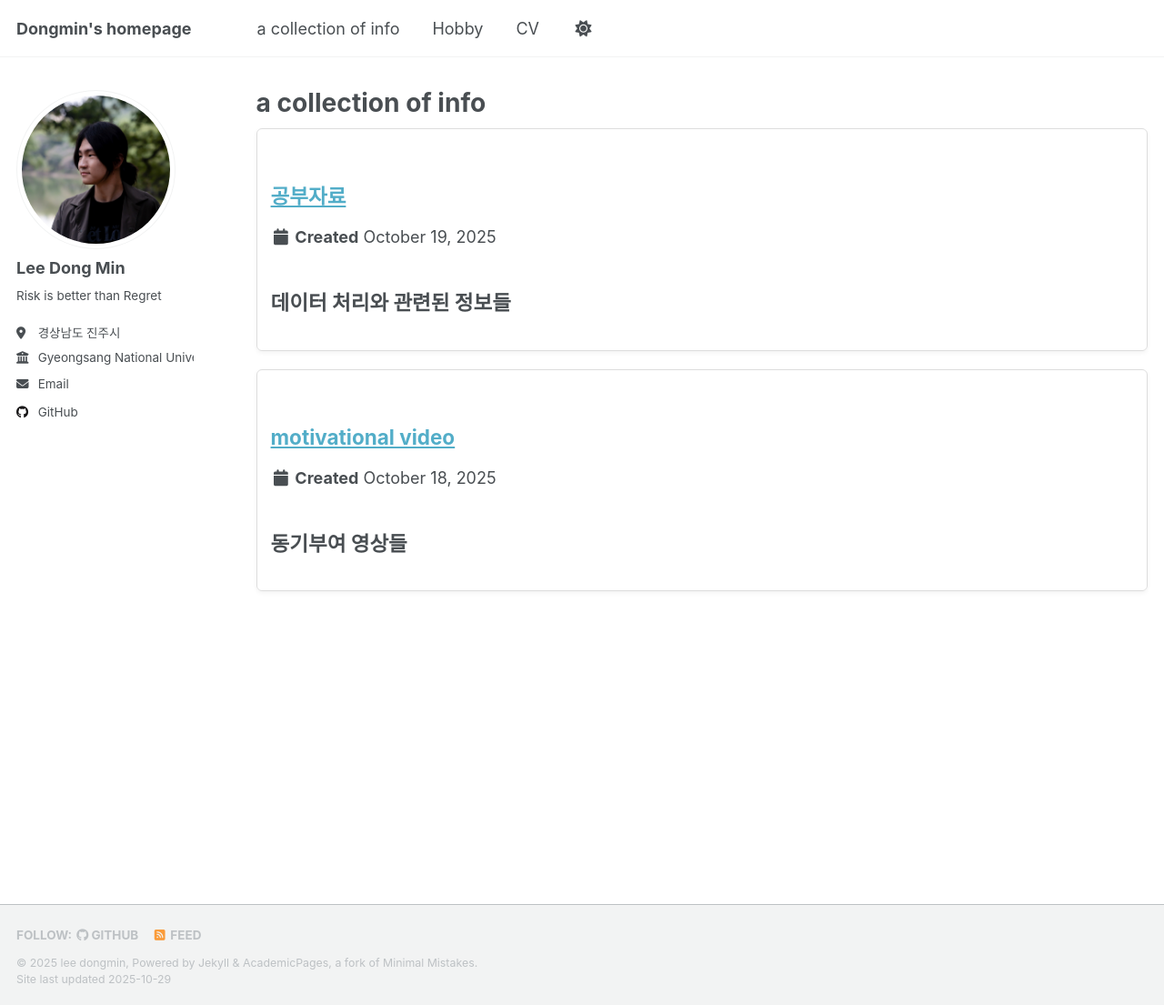
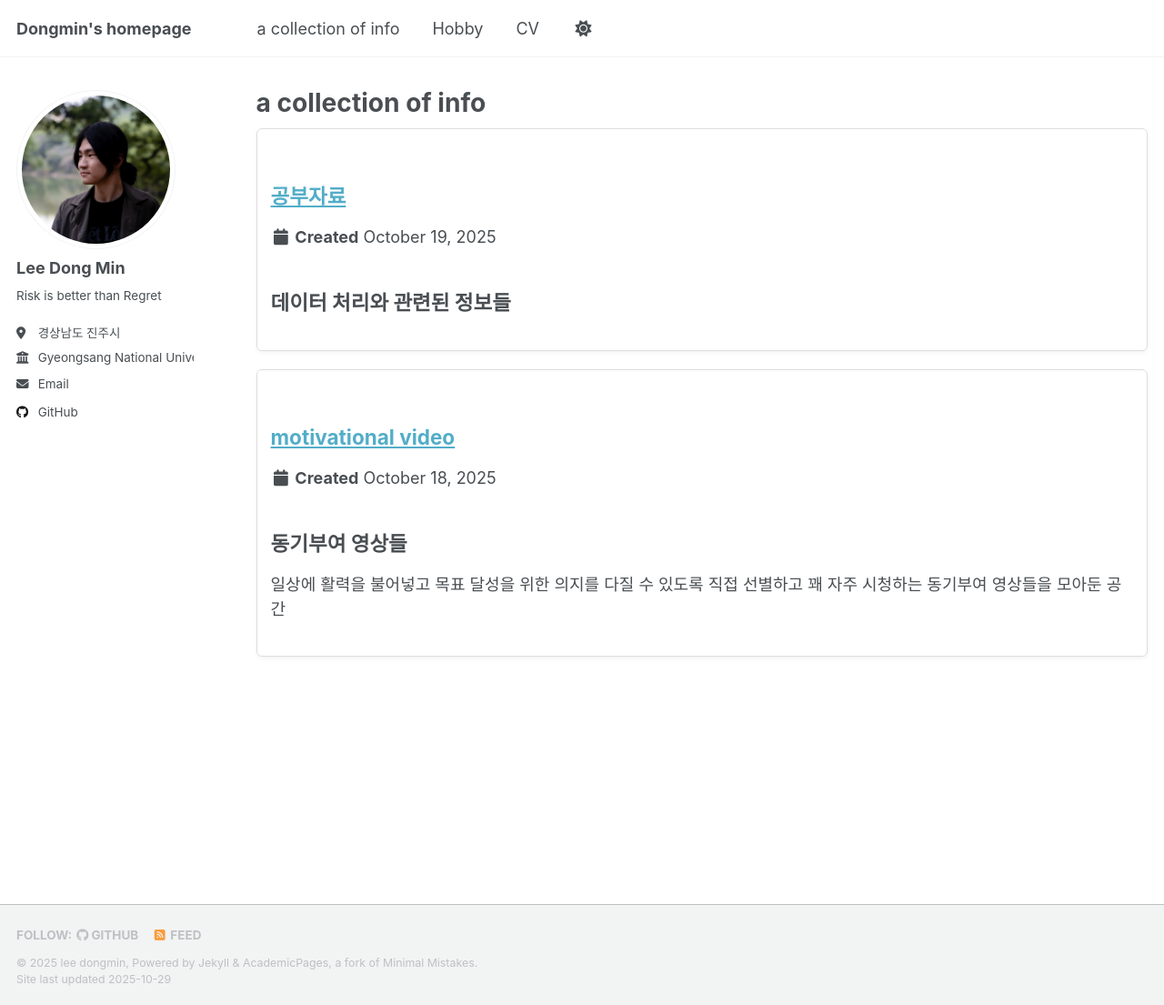
Before and after one commit to leerowa/leerowa.github.io, a Jekyll site: the page built from _pages/info.html, in a window 1280 px wide and 1105 px high. Shown: the whole window at 91% size. Built offline with Jekyll 4.4.1, drawn with Linux system fonts in a browser that asks for light colours; a script that is not in the unit is left out.

Commit message:
Update motivation.md

```diff
--- a/_info/motivation.md
+++ b/_info/motivation.md
@@ -10,6 +10,11 @@ date: 2025-10-18
 
 동기부여 영상들
 --
+일상에 활력을 불어넣고 목표 달성을 위한 의지를 다질 수 있도록 직접 선별하고 꽤 자주 시청하는 동기부여 영상들을 모아둔 공간
+
+우리는 때때로 침체되거나 방향을 잃지만, 위대한 사상가, 과학자, 리더들의 메시지는 강력한 자극제가 되어줍니다. 이 영상들은 성실함의 가치, 노력의 중요성, 그리고 삶을 대하는 태도에 관한 깊은 통찰을 제공하며, 저와 이 페이지를 방문하는 모든 분들이 긍정적인 에너지를 얻고 앞으로 나아가도록 돕는 길잡이 역할을 할 것입니다.
+
+<hr>
 
 1. [파인만이 말하는 성실과 노력의 가치](https://youtu.be/JX-YL2xNXgo)
 
```
